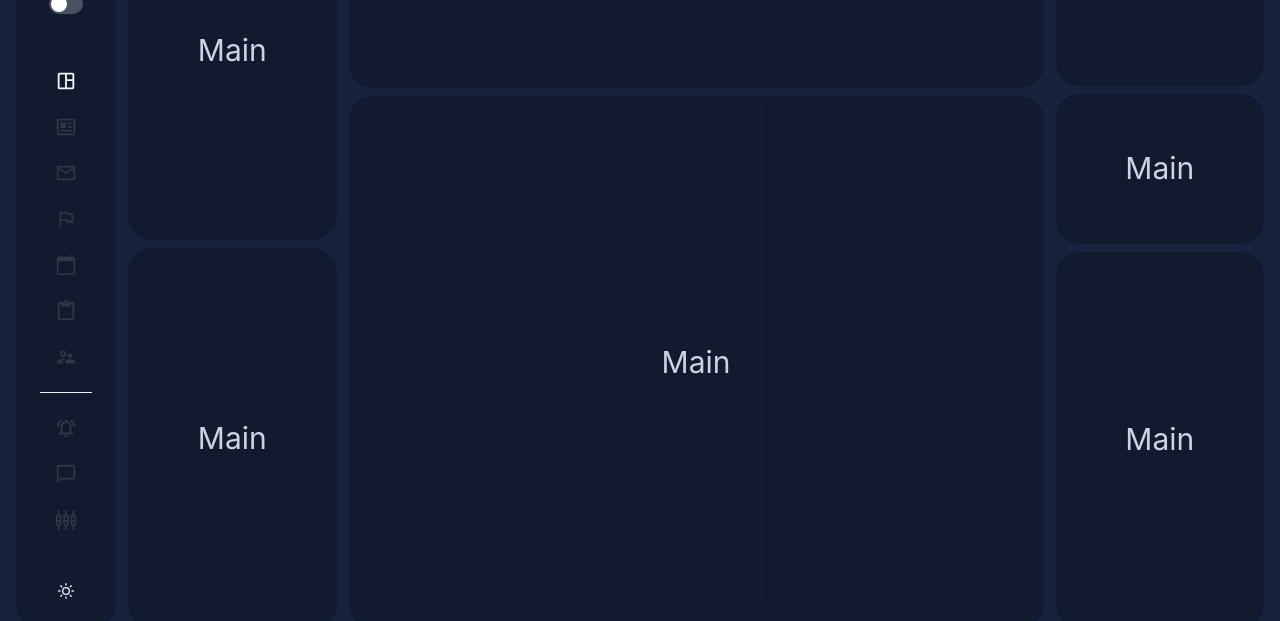
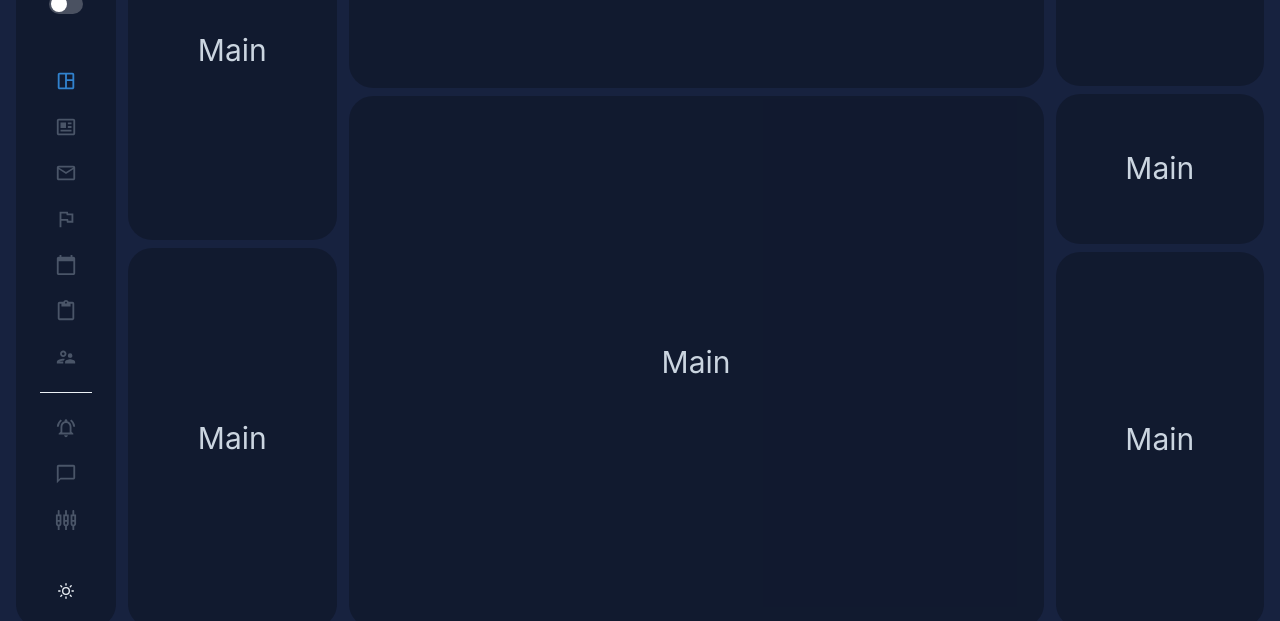
Before and after one commit to reinz-dev/jkon-dashboard, a Next.js app: page / in a window 1280 px wide. Shown: the part 156-777 px from the top of the page. Built offline with nearby package versions, Linux system fonts and the light colour scheme.

Commit message:
calibrate colors in sidebar

```diff
--- a/components/Navigation/NavItem.tsx
+++ b/components/Navigation/NavItem.tsx
@@ -22,9 +22,9 @@ export const NavItem = ({ item, isActive, collapse }) => {
           gap={1}
           display="flex"
           alignItems="center"
-          _hover={{ textDecoration: "none", color: "whitesmoke" }}
+          _hover={{ textDecoration: "white", color: "blue.500" }}
           fontWeight="medium"
-          color={isActive ? "whitesmoke" : "gray.700"}
+          color={isActive ? "blue.500" : "gray.600"}
           w="full"
           justifyContent={!collapse ? "center" : ""}
         >
```
